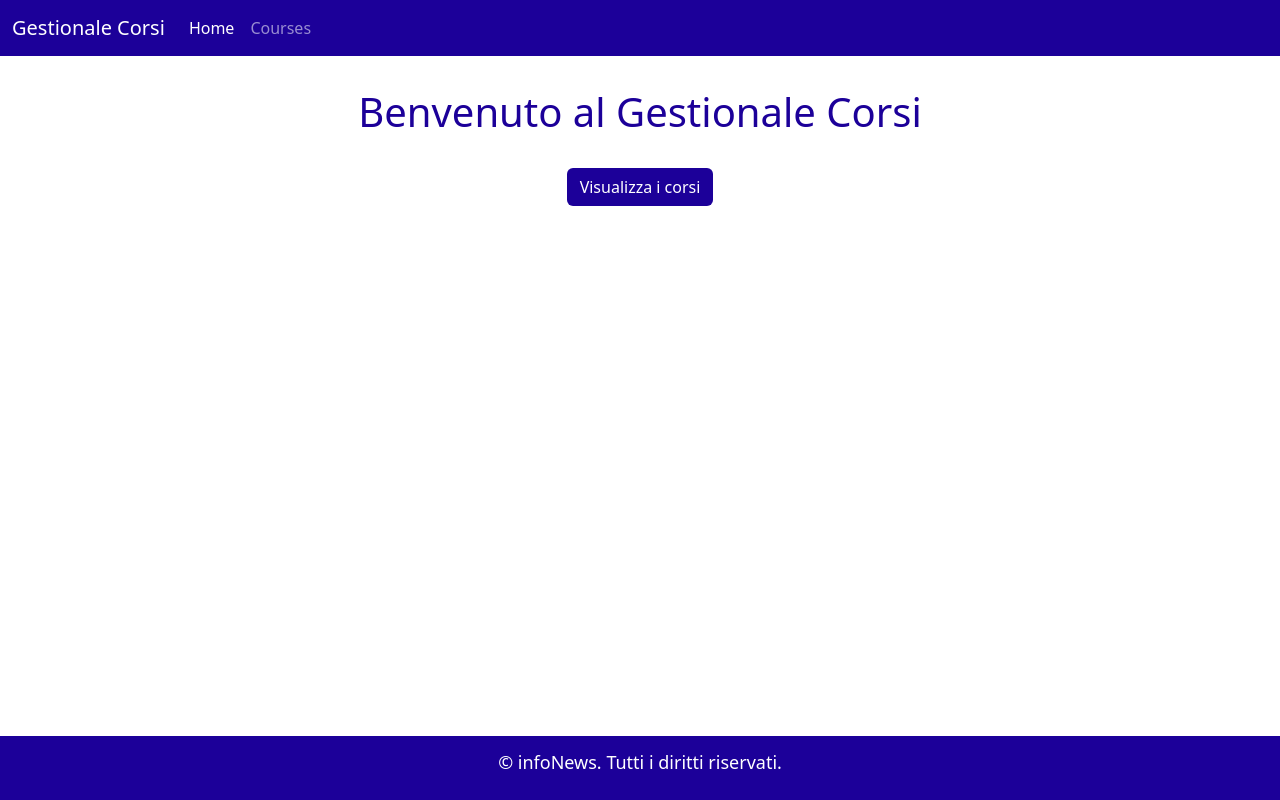
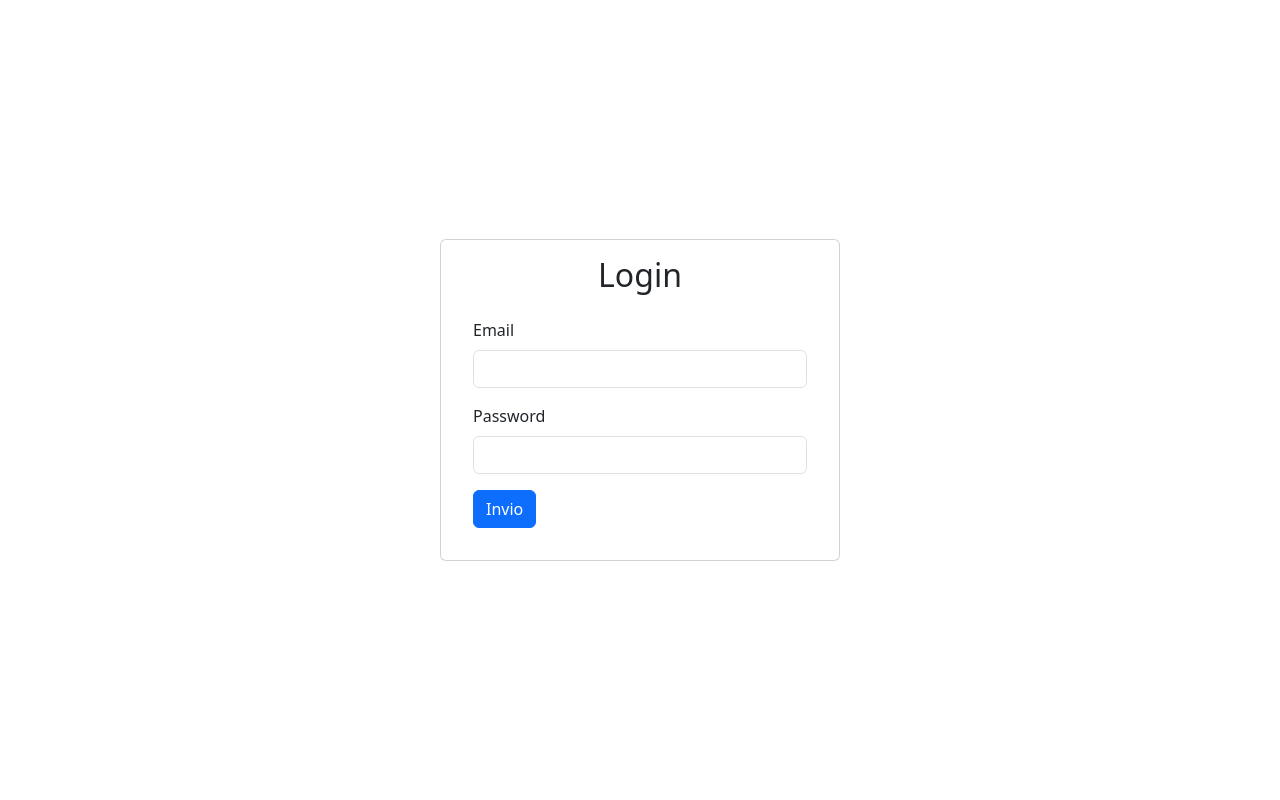
Before and after one commit to DanielaGangemi/gestionale-corsi-frontend-danielagangemi, a React (Vite) app in the folder gestionale_corsi/: page / in a window 1280 px wide. Built offline with nearby package versions, Linux system fonts and the light colour scheme.

Commit message:
add: login with be and redirect

```diff
--- /dev/null
+++ b/gestionale_corsi/src/components/LoginForm/LoginForm.jsx
@@ -0,0 +1,100 @@
+import loginFormStyle from "./LoginForm.module.css"
+import { useState } from "react";
+import { login } from "../../services/RESTservice";
+import { validateEmail, validatePassword } from "../../services/ValidationService";
+import { useNavigate } from "react-router-dom";
+
+
+export function LoginForm() {
+
+    const [loginForm, setLoginForm] = useState({
+        email: "",
+        password: ""
+    })
+
+    const navigateTo = useNavigate();
+
+    const handleChange = (event) => {
+
+        // console.log(event.target.value)
+
+        const { name, value } = event.target;
+
+        setLoginForm({ ...loginForm, [name]: value })
+
+    }
+
+    const handleSubmit = async (event) => {
+
+        event.preventDefault();
+        console.table(loginForm)
+
+        // gestire le regex
+        // mi ritorna un oggetto se la regex è rispettata, altrimenti null
+        let validatedEmail = validateEmail(loginForm.email)
+        let validatedPassword = validatePassword(loginForm.password)
+
+        console.log(validateEmail(loginForm.email))
+        console.log(validatedEmail)
+
+        // chiamata a be
+
+        if (validatedEmail != null && validatedPassword != null) {
+
+            const response = await login(loginForm)
+
+            if (response == 0) {
+
+                alert("Credenziali non valide")
+
+            } else {
+
+                navigateTo("/home")
+
+            }
+
+            //redirect to home
+
+
+        } else {
+
+            alert("Email o password non rispettano i criteri")
+
+        }
+
+    }
+
+    return (
+        <>
+
+            <div className="card" style={{ width: "25rem" }}>
+
+                <div className="card-body">
+                    <div className={`${loginFormStyle.title}`}>
+                        <h2 className="card-title">Login</h2>
+                    </div>
+
+                    <div className="card-body">
+                        <form onSubmit={handleSubmit}>
+                            <div className="mb-3">
+                                <label htmlFor="exampleInputEmail1" className="form-label">Email</label>
+                                <input type="email" className="form-control" id="exampleInputEmail1" aria-describedby="emailHelp" name="email" value={loginForm.email} onChange={handleChange} />
+
+                            </div>
+                            <div className="mb-3">
+                                <label htmlFor="exampleInputPassword1" className="form-label">Password</label>
+                                <input type="password" className="form-control" id="exampleInputPassword1" name="password" value={loginForm.password} onChange={handleChange} />
+                            </div>
+                            {/* <div className="mb-3 form-check">
+                                <input type="checkbox" className="form-check-input" id="exampleCheck1" />
+                                <label className="form-check-label" for="exampleCheck1">Check me out</label>
+                            </div> */}
+                            <button type="submit" className="btn btn-primary">Invio</button>
+                        </form>
+                    </div>
+                </div>
+            </div>
+
+        </>
+    );
+}
--- /dev/null
+++ b/gestionale_corsi/src/components/LoginForm/LoginForm.module.css
@@ -0,0 +1,3 @@
+.title{
+    text-align: center;
+}
--- /dev/null
+++ b/gestionale_corsi/src/pages/Login/Login.jsx
@@ -0,0 +1,13 @@
+import { LoginForm } from "../../components/LoginForm/LoginForm";
+import loginStyle from "./Login.module.css"
+
+export function Login() {
+    return (
+        <>
+            <div className={loginStyle.container}>
+                <LoginForm></LoginForm>
+            </div>
+        </>
+
+    )
+}
--- /dev/null
+++ b/gestionale_corsi/src/pages/Login/Login.module.css
@@ -0,0 +1,6 @@
+.container {
+    display: flex;
+    justify-content: center;
+    align-items: center;
+    height: 100vh;
+}
--- /dev/null
+++ b/gestionale_corsi/src/services/RESTservice.jsx
@@ -0,0 +1,19 @@
+// ---- USER ENDPOINTS ----
+export async function login(body) {
+
+    const response = await fetch("http://localhost:8080/api/user/login", {
+        mode: "cors",
+        method: "POST",
+        headers: {
+            'Content-Type': 'application/json',
+        },
+        body: JSON.stringify(body)
+    })
+
+    if(response.status !== 200){
+        return 0;
+    }
+
+    return await response.json();
+
+}
--- /dev/null
+++ b/gestionale_corsi/src/services/ValidationService.jsx
@@ -0,0 +1,15 @@
+export function validateEmail(email){
+
+    const regex = /[A-Za-z0-9\.\+_-]+@[A-Za-z0-9\._-]+\.[A-Za-z]{2,24}/
+
+    return email.match(regex)
+
+}
+
+export function validatePassword(password){
+
+    const regex = /(?=.*\d)(?=.*[a-z])(?=.*[A-Z])(?=.*[@$!%*?&])[A-Za-z\d@$!%*?&]{6,20}/;
+
+    return password.match(regex)
+
+}
```
Also changed, not shown: gestionale_corsi/src/main.jsx (+11 -3 lines), gestionale_corsi/src/assets/login_img.jpg (added).
